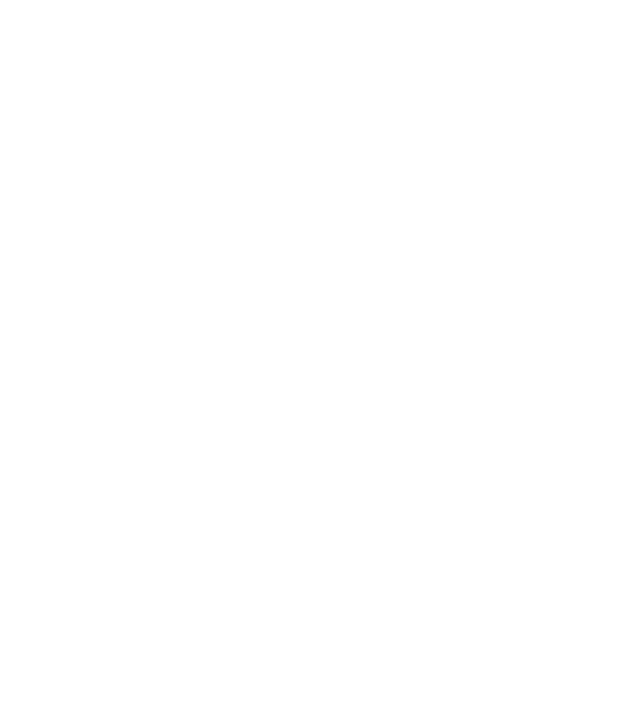
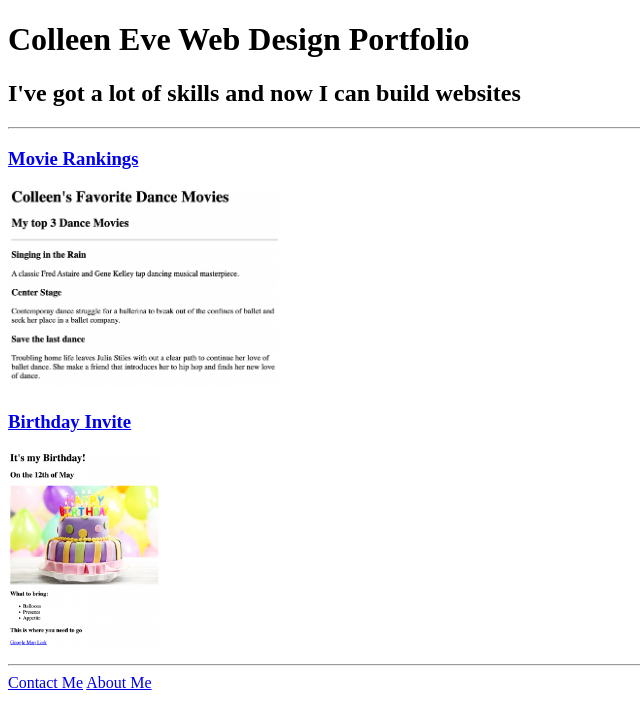
Before and after one commit to Colleen-eve/Colleen-html-portfolio, a plain HTML site: page index.html in a window 1280 px wide. Shown: the whole page, without its empty margins (0-640 px from the left). Drawn offline with Linux system fonts and the light colour scheme.

Commit message:
Add files via upload

```diff
--- a/index.html
+++ b/index.html
@@ -1,5 +1,28 @@
 <!-- TODO 1: Create the HTML Boilerplate -->
-
+<!DOCTYPE html>
+<html lang="en">
+<head>
+    <meta charset="UTF-8">
+    <meta name="viewport" content="width=device-width, initial-scale=1.0">
+    <title>Document</title>
+</head>
+<body>
+    <h1>Colleen Eve Web Design Portfolio</h1>
+    <h2>I've got a lot of skills and now I can build websites</h2>
+    <hr/>
+    <h3>
+        <a href="./public/movie-ranking.html" alt="Movie Rankings link"> Movie Rankings </a>
+    </h3>
+    <img src="./assets/images/Movies-Colleen.png" height="200" alt="Colleen Movie Rankings" />
+    <h3>
+        <a href="./public/birthday-invite.html" alt="Birthday Invite link" > Birthday Invite </a>
+    </h3>
+    <img src="./assets/images/Birthday-Colleen-invite.png" height="200" alt="Birthday Colleen invite" />
+    <hr/>
+    <a href="./public/contact.html" alt="Contact Me link" >Contact Me</a>
+    <a href="./public/about.html" alt="About me link" >About Me</a>
+</body>
+</html>
 <!-- TODO 2: Add Your previous projects' HTML into the public folder -->
 
 <!-- TODO 3: Take screenshots of your project previews and add the images to the images folder -->
```
